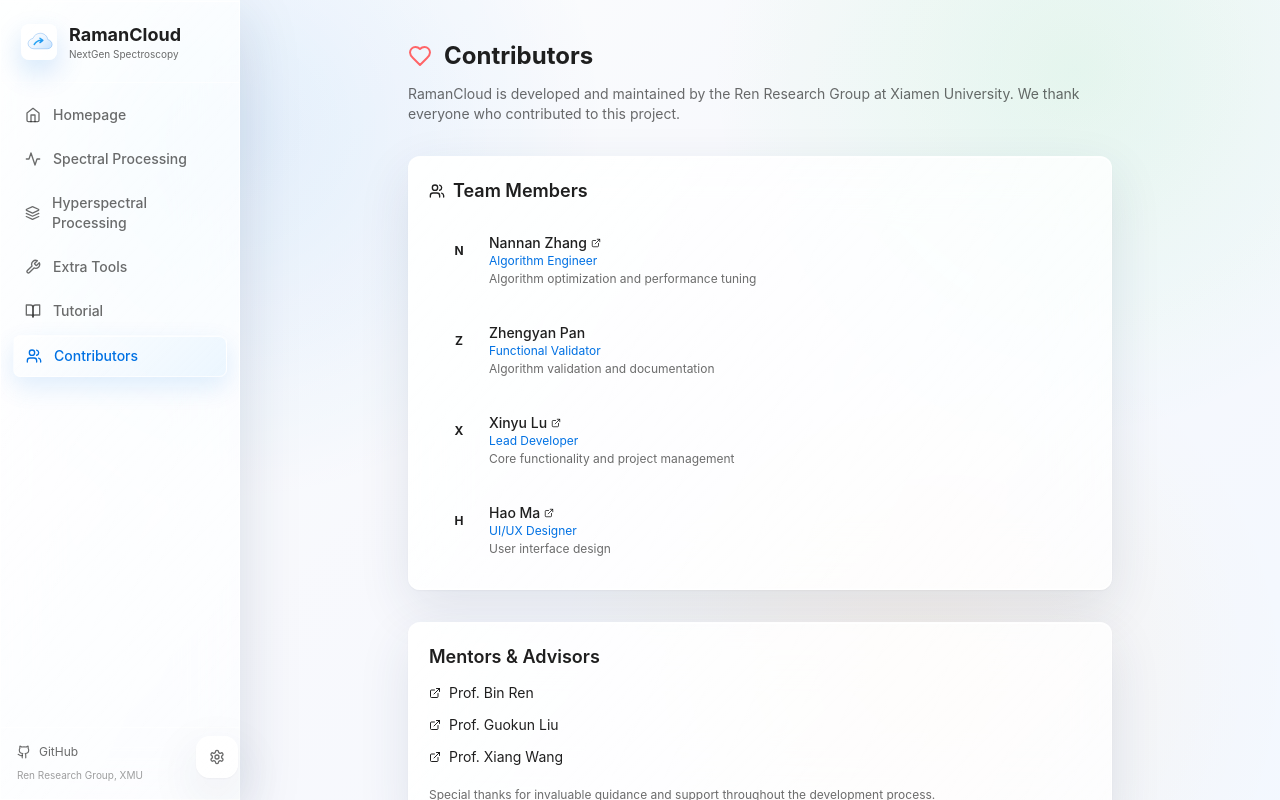
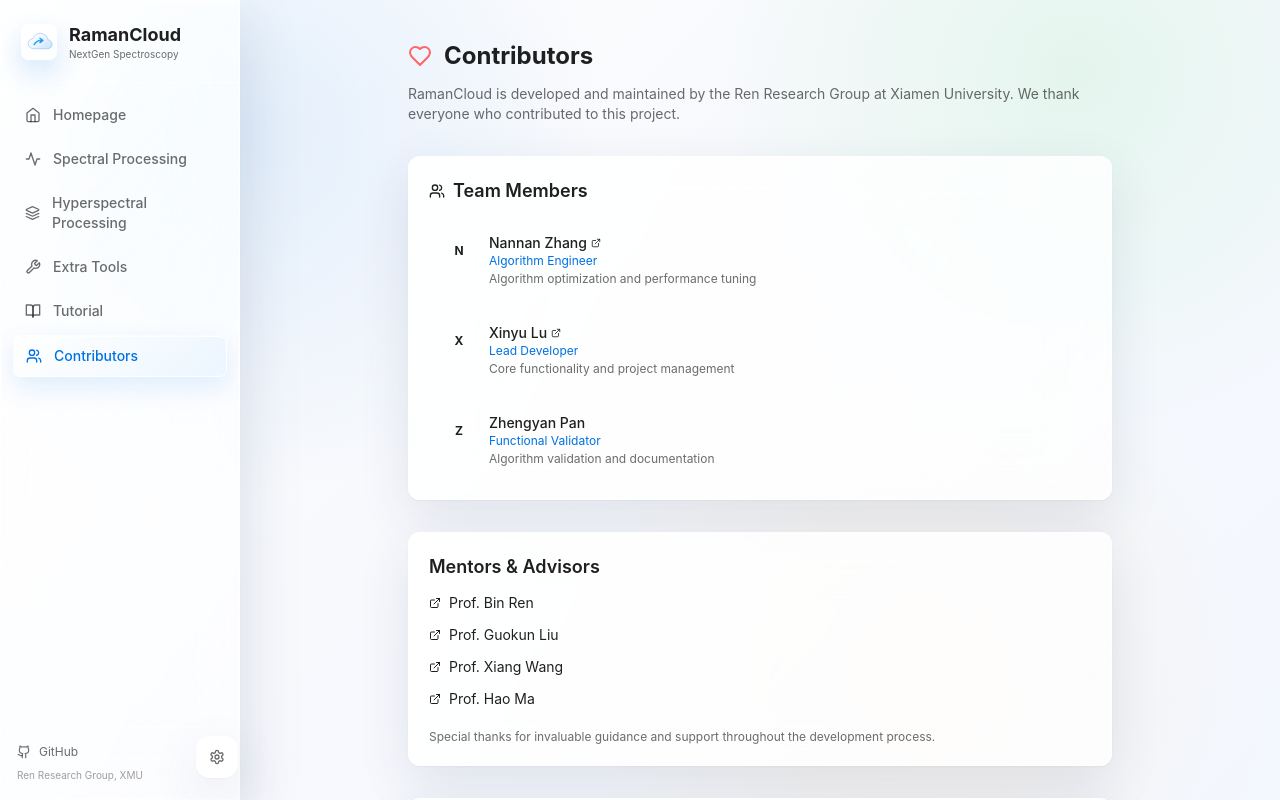
Before and after one commit to moria5161/RamancloudV2, a React (Vite) app in the folder frontend/: page /preprocessing/contributors in a window 1280 px wide. Built offline with nearby package versions, Linux system fonts and the light colour scheme; the HTML template or start-up script is replaced by a standard one.

Commit message:
Update contributors and mentors

```diff
--- a/frontend/src/pages/Contributors.jsx
+++ b/frontend/src/pages/Contributors.jsx
@@ -13,22 +13,16 @@
       desc: isZh ? '算法优化与性能调优' : 'Algorithm optimization and performance tuning',
     },
     {
-      name: 'Zhengyan Pan',
-      role: isZh ? '功能验证' : 'Functional Validator',
-      link: null,
-      desc: isZh ? '算法验证与文档整理' : 'Algorithm validation and documentation',
-    },
-    {
       name: 'Xinyu Lu',
       role: isZh ? '主要开发' : 'Lead Developer',
       link: 'https://x1nyulu.github.io/',
       desc: isZh ? '核心功能开发与项目管理' : 'Core functionality and project management',
     },
     {
-      name: 'Hao Ma',
-      role: isZh ? 'UI/UX 设计' : 'UI/UX Designer',
-      link: 'https://www.researchgate.net/profile/Hao-Ma-20',
-      desc: isZh ? '用户界面与体验设计' : 'User interface design',
+      name: 'Zhengyan Pan',
+      role: isZh ? '功能验证' : 'Functional Validator',
+      link: null,
+      desc: isZh ? '算法验证与文档整理' : 'Algorithm validation and documentation',
     },
   ];
 
@@ -84,6 +78,7 @@
               { name: 'Prof. Bin Ren', link: 'https://chem.xmu.edu.cn/en/info/1010/1352.htm' },
               { name: 'Prof. Guokun Liu', link: 'https://mel2.xmu.edu.cn/staff.asp?tid=587' },
               { name: 'Prof. Xiang Wang', link: 'https://chem.xmu.edu.cn/en/info/1010/1815.htm' },
+              { name: 'Prof. Hao Ma', link: 'https://www.researchgate.net/profile/Hao-Ma-20' },
             ].map(({ name, link }) => (
               <a key={name} href={link} target="_blank" rel="noopener noreferrer"
                 className="flex items-center gap-2 text-sm text-gray-300 hover:text-indigo-400 transition-colors">
```
